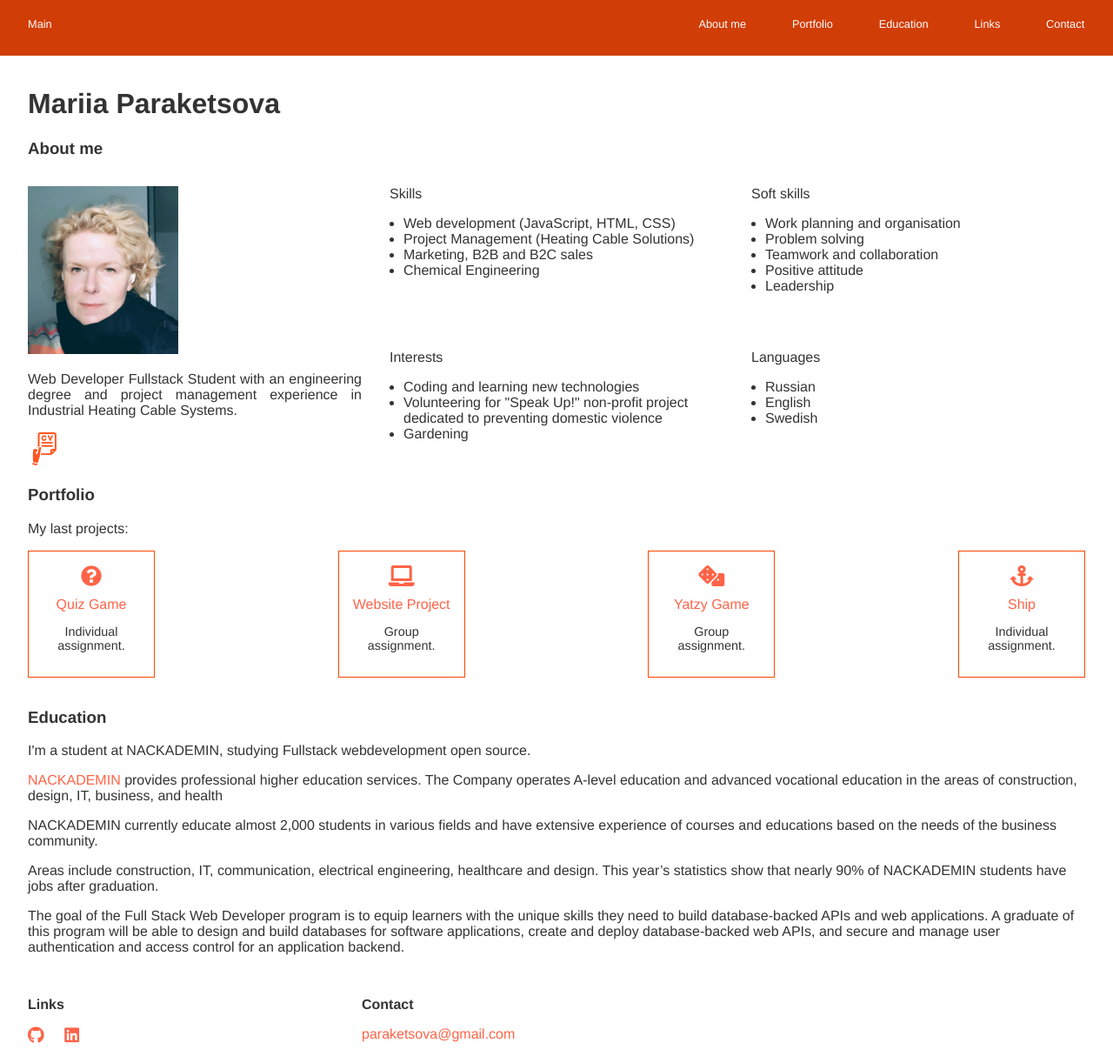
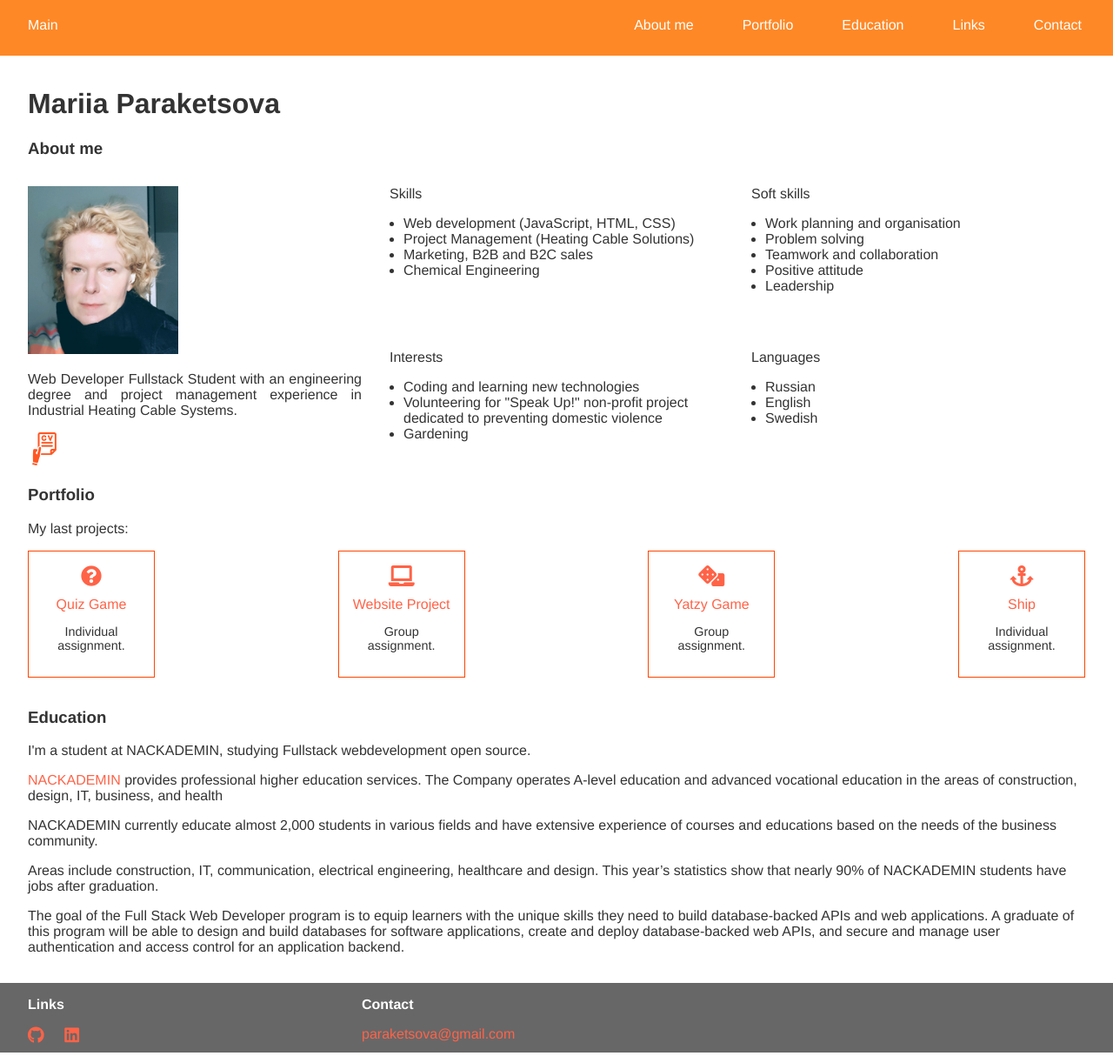
Before and after one commit to paraketsova/paraketsova.github.io, a plain HTML site: page index.html in a window 1280 px wide. Shown: the whole page at 87% size. Drawn offline with Linux system fonts and the light colour scheme.

Commit message:
Update header color, fonr size

```diff
--- a/main.scss
+++ b/main.scss
@@ -1,7 +1,7 @@
 $font-stack:    Helvetica, sans-serif;
 $primary-color: #333;
 $icon-color: tomato;
-$nav-color: rgb(209, 61, 7);
+$nav-color: rgb(255, 136, 38);
 
 body {
   font: 100% $font-stack;
@@ -40,7 +40,7 @@ header {
 
     li {
       padding: 20px;
-      font-size: 0.8em;
+      font-size: 1em;
       margin-right: 1em;
     }
 
@@ -195,6 +195,8 @@ footer {
   width: 100%;
   max-height: 100%;
   bottom: 0;
+  background-color: rgb(103, 103, 104);
+  color: white;
 
   h3 {
     font-size: 1em;
```
Also changed, not shown: main.css, 1 other file.
